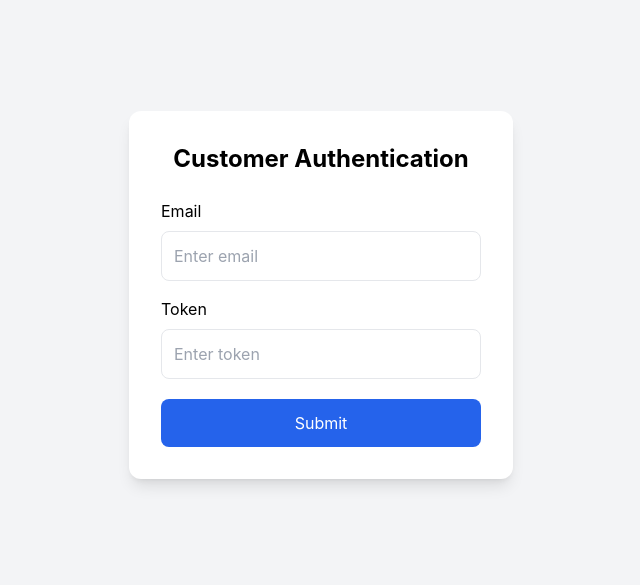
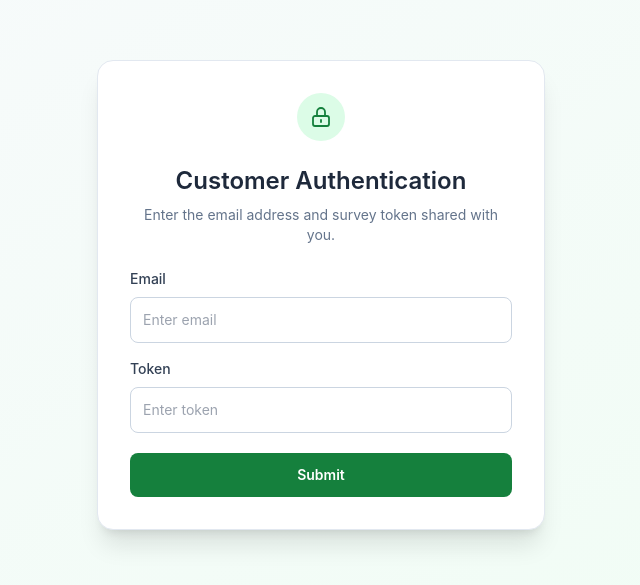
Before and after one commit to nkBbanerjee100/Enterprise-Quality-Feedback-Portal, a React (Vite) app in the folder frontend/: page /survey-access in a window 1280 px wide. Shown: the part 105-690 px from the top of the page, without its empty margins (319-959 px from the left). Built offline with nearby package versions, Linux system fonts and the light colour scheme; no server answers.

Commit message:
Update survey access page UI with auto-filled email

```diff
--- a/frontend/src/pages/feedback/SurveyAccessPage.tsx
+++ b/frontend/src/pages/feedback/SurveyAccessPage.tsx
@@ -1,24 +1,12 @@
 import React, {useState} from "react";
-import {useSearchParams,useNavigate} from "react-router-dom";
+import { useNavigate } from "react-router-dom";
 import { verifySurveyToken } from "../../api/feedback.api";
 
-
 export const SurveyAccessPage = () => {
-
-
-const [params] = useSearchParams();
-
   const navigate = useNavigate();
 
-
-const [email,setEmail] = useState(
-    params.get("email") || ""
-);
-
-
-const [token,setToken] = useState(
-    params.get("surveyToken") || ""
-);
+  const [email, setEmail] = useState("");
+  const [token, setToken] = useState("");
 
 
 const [error,setError] = useState("");
@@ -71,85 +59,57 @@ const verify = async()=>{
 
 
 return (
+  <div className="min-h-screen bg-gradient-to-br from-slate-50 to-green-50 flex items-center justify-center px-4 py-10">
+    <div className="w-full max-w-md rounded-2xl border border-slate-200 bg-white p-8 shadow-xl">
+      <div className="mb-6 flex items-center justify-center">
+        <div className="flex h-12 w-12 items-center justify-center rounded-full bg-green-100 text-green-700">
+          <svg className="h-6 w-6" fill="none" viewBox="0 0 24 24" stroke="currentColor">
+            <path strokeLinecap="round" strokeLinejoin="round" strokeWidth={1.8} d="M12 15v2m-6 4h12a2 2 0 002-2v-6a2 2 0 00-2-2H6a2 2 0 00-2 2v6a2 2 0 002 2zm10-10V7a4 4 0 00-8 0v4h8z" />
+          </svg>
+        </div>
+      </div>
 
-<div className="min-h-screen flex items-center justify-center bg-gray-100">
-
-
-<div className="bg-white p-8 rounded-xl shadow-lg w-96">
-
-
-<h2 className="text-2xl font-bold text-center mb-6">
+      <h2 className="mb-2 text-center text-2xl font-semibold text-slate-800">
         Customer Authentication
       </h2>
+      <p className="mb-6 text-center text-sm text-slate-500">
+        Enter the email address and survey token shared with you.
+      </p>
 
-
-<label className="block mb-2">
+      <label className="mb-2 block text-sm font-medium text-slate-700">
         Email
       </label>
-
       <input
-className="w-full border rounded-lg p-3 mb-4"
+        className="mb-4 w-full rounded-lg border border-slate-300 p-3 text-sm outline-none transition focus:border-green-500 focus:ring-2 focus:ring-green-100"
         value={email}
         placeholder="Enter email"
-onChange={
-e=>setEmail(e.target.value)
-}
+        onChange={e => setEmail(e.target.value)}
       />
 
-
-
-<label className="block mb-2">
+      <label className="mb-2 block text-sm font-medium text-slate-700">
         Token
       </label>
-
-
       <input
-
-className="w-full border rounded-lg p-3 mb-5"
-
+        className="mb-5 w-full rounded-lg border border-slate-300 p-3 text-sm outline-none transition focus:border-green-500 focus:ring-2 focus:ring-green-100"
         value={token}
-
         placeholder="Enter token"
-
-onChange={
-e=>setToken(e.target.value)
-}
-
+        onChange={e => setToken(e.target.value)}
       />
 
-
-
       <button
-
-className="w-full bg-blue-600 text-white p-3 rounded-lg"
-
+        className="w-full rounded-lg bg-green-700 px-4 py-3 text-sm font-semibold text-white transition hover:bg-green-800"
         onClick={verify}
-
       >
-
         Submit
-
       </button>
 
-
-{
-error &&
-
-<p className="text-red-500 mt-4 text-center">
-
+      {error && (
+        <p className="mt-4 text-center text-sm text-red-500">
           {error}
-
         </p>
-
-}
-
-
+      )}
     </div>
-
-
   </div>
-
 );
 
-
 };
```
Lines whose indentation alone changed are shown as unchanged.
